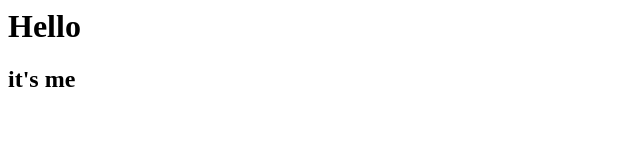
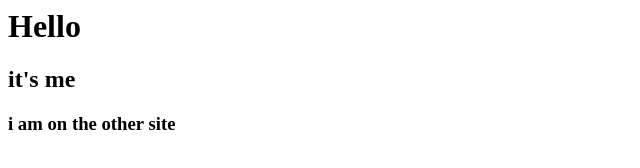
Before and after one commit to SophieMesserschmidt/CV, a plain HTML site: page index.html in a window 1280 px wide. Shown: the whole page, without its empty margins (0-640 px from the left). Drawn offline with Linux system fonts and the light colour scheme.

Commit message:
other site

```diff
--- a/index.html
+++ b/index.html
@@ -6,6 +6,7 @@
 <body>
   <h1>Hello</h1>
   <h2>it's me</h2>
+  <h3>i am on the other site</h3>
 
 </body>
 </html>
```
